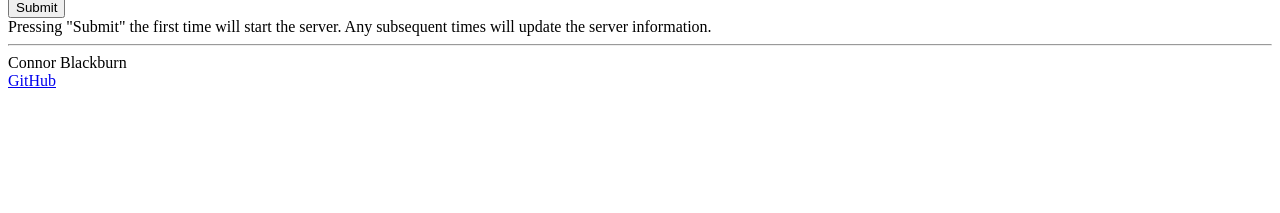
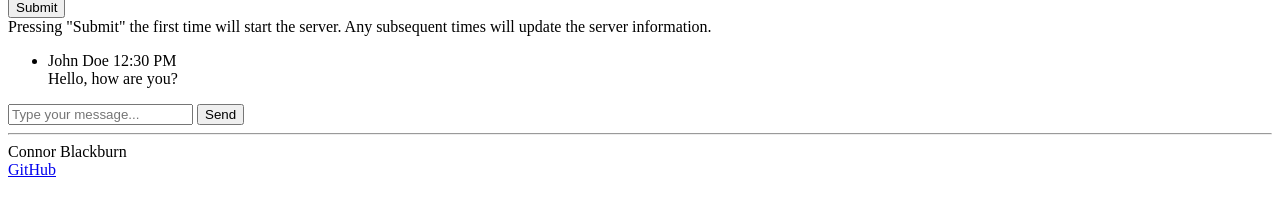
Before and after one commit to Smartiepants109/startup, a plain HTML site: page lobby.html in a window 1280 px wide. Shown: the part 269-482 px from the top of the page. Drawn offline with Linux system fonts and the light colour scheme.

Commit message:
Update lobby.html

```diff
--- a/lobby.html
+++ b/lobby.html
@@ -35,7 +35,21 @@
 		</form>
 		Pressing "Submit" the first time will start the server. Any subsequent times will update the server information.
 	</div>
-	<div class = "lobbyinfo"></div>
+	<div id = "lobbyinfo">
+		<div id = "chat">
+			<ul id="messages">
+				<li class="message"> <!-- DELETE THIS LATER. THIS IS AN EXAMPLE  FIXME -->
+					<span class="sender">John Doe</span>
+					<span class="timestamp">12:30 PM</span>
+					<div class="content">Hello, how are you?</div>
+				</li>
+			</ul>
+			<div id="input-container">
+				<input type="text" id="message-input" placeholder="Type your message...">
+				<button id="send-button" onclick="sendMessage()">Send</button>
+			</div>
+		</div>
+	</div>
 
 
 
```
